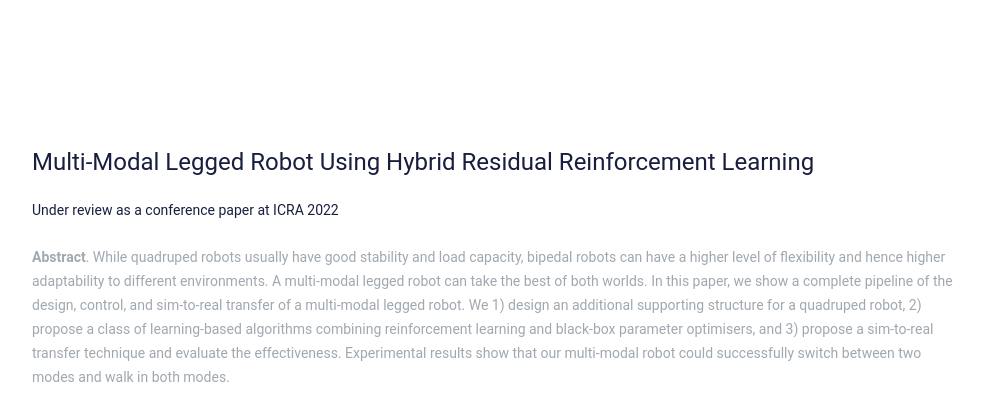
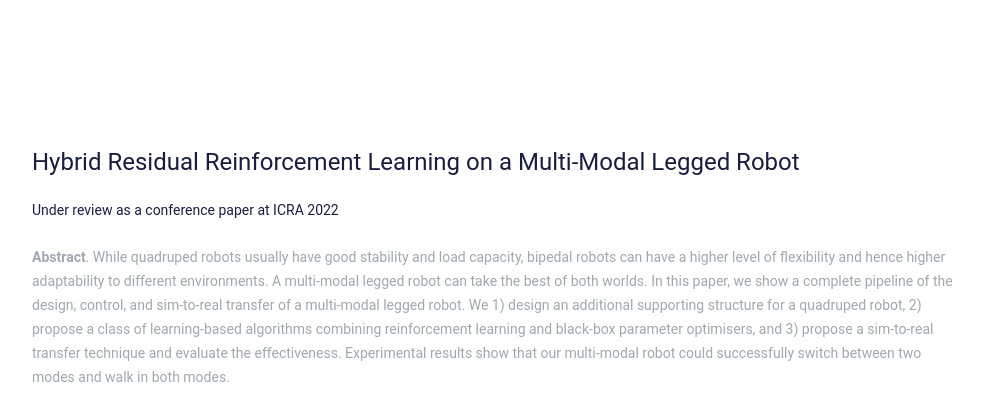
Before and after one commit to Chenaah/multimodal, a plain HTML site: page index.html in a window 1280 px wide. Shown: the top 418 px of the page, without its empty margins (158-1141 px from the left). Drawn offline with Linux system fonts and the light colour scheme; a web font is replaced by a local one.

Commit message:
change the title again

```diff
--- a/index.html
+++ b/index.html
@@ -1,7 +1,7 @@
 <!DOCTYPE HTML>
 <html>
     <head>
-        <title>Multi-Modal Legged Robot Using Hybrid Residual Reinforcement Learning</title>
+        <title>Hybrid Residual Reinforcement Learning on a Multi-Modal Legged Robot</title>
         <meta charset="utf-8" />
         <meta name="viewport" content="width=1000">
         <link rel="stylesheet" href="https://use.typekit.net/quv7bsd.css"> <!-- fonts -->
@@ -25,7 +25,7 @@
             <div id="profile">
                 <!-- <img src="images/profile.jpg"> -->
                 <div id="profile-desc">
-                    <div id="profile-name">Multi-Modal Legged Robot Using Hybrid Residual Reinforcement Learning
+                    <div id="profile-name">Hybrid Residual Reinforcement Learning on a Multi-Modal Legged Robot
                         <p><br>Under review as a conference paper at ICRA 2022</p>
                     </div>
                     <p>
```
